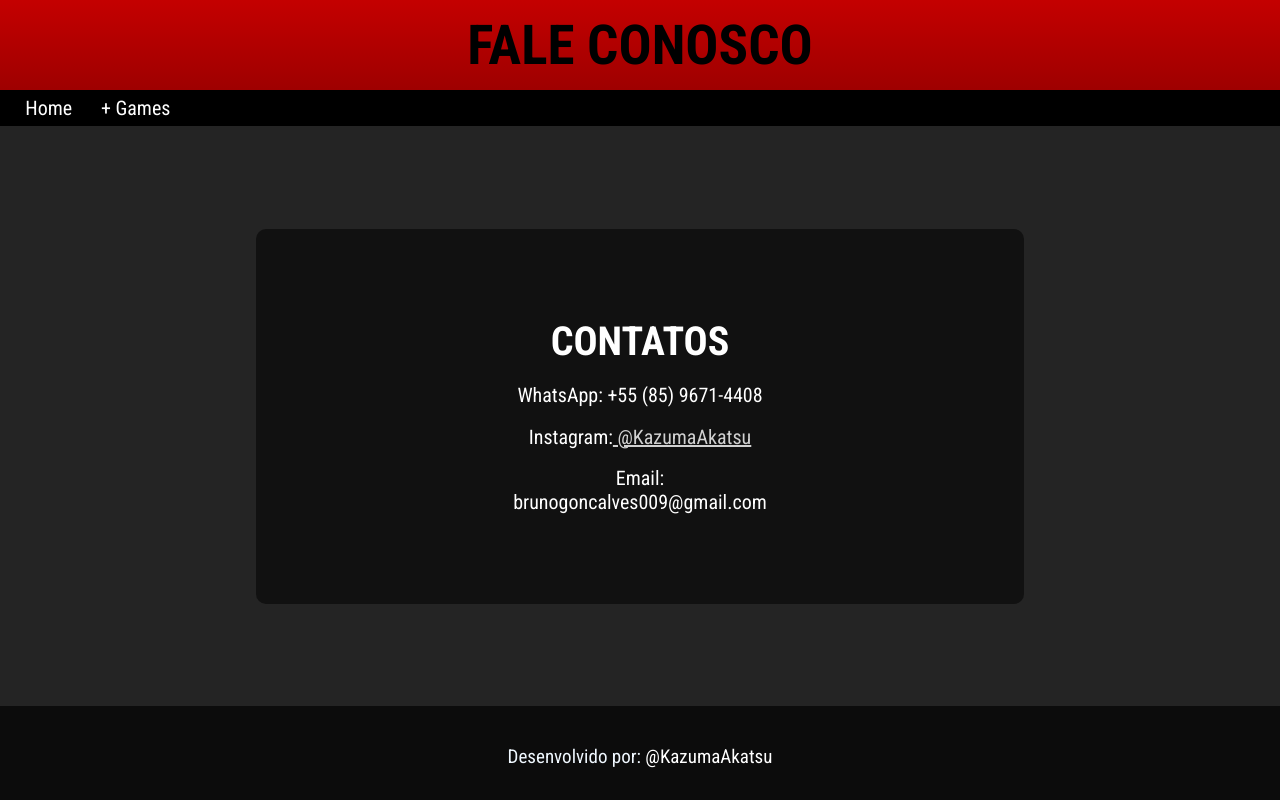
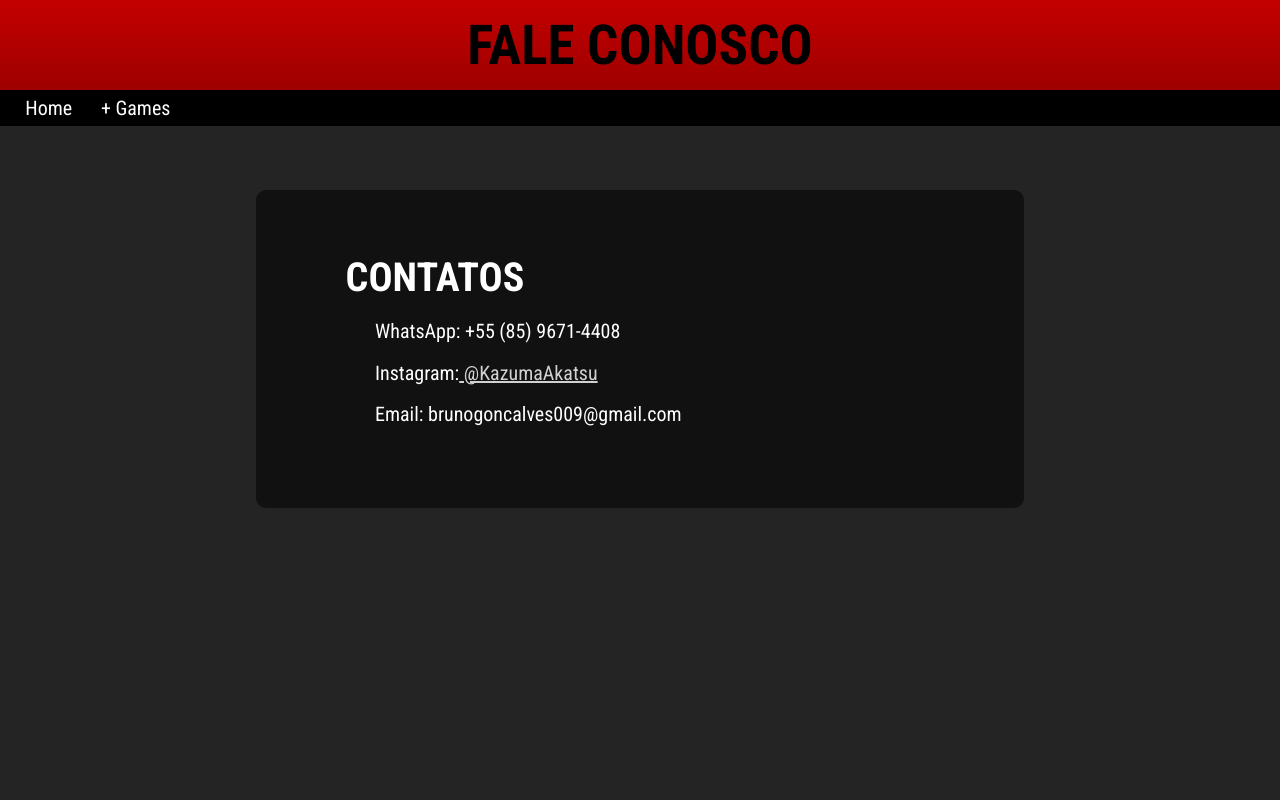
Before and after one commit to BrunoKazuma/projeto-cine, a plain HTML site: page index1.html in a window 1280 px wide. Shown: the top 800 px of the page. Drawn offline with Linux system fonts and the light colour scheme.

Commit message:
atualização 1.5

```diff
--- a/index1.html
+++ b/index1.html
@@ -20,7 +20,7 @@
         <h1>CONTATOS</h1>
         <p>WhatsApp: +55 (85) 9671-4408</p>
         <p>Instagram:<a href="https://www.instagram.com/kazuma_akatsu/" target="_blank"> @KazumaAkatsu</a></p>
-        <p>Email: <br> brunogoncalves009@gmail.com</p>
+        <p>Email: brunogoncalves009@gmail.com</p>
     </main>
     <footer>
         <p>Desenvolvido por:<a href="https://www.instagram.com/kazuma_akatsu/" target="_blank"> @KazumaAkatsu</a></p>
--- a/style/estiloctt.css
+++ b/style/estiloctt.css
@@ -23,6 +23,7 @@ header h1{
 nav{
     background-color: rgb(0, 0, 0);
     padding: 0.5% 1%;
+    margin-bottom: 5%;
 }
 nav a{
     text-decoration: none;
@@ -37,14 +38,13 @@ nav a:hover{
 }
 main{
     background-color: rgb(17, 17, 17);
-    margin: 8% 20%;
-    padding: 7% 7%;
+    margin: 0% 20%;
+    padding: 5% 7%;
     font-size: 20px;
     border-radius: 10px;
-    text-align: center;
 }
 main p{
-    margin-top: 3%;
+    margin: 3% 5%;
     color: white;
 }
 main h1{
@@ -61,6 +61,7 @@ footer{
     text-align: center;
     background-color: rgb(12, 12, 12);
     padding: 3%;
+    margin-top: 50%;
 }
 footer p{
     color: aliceblue;
```
